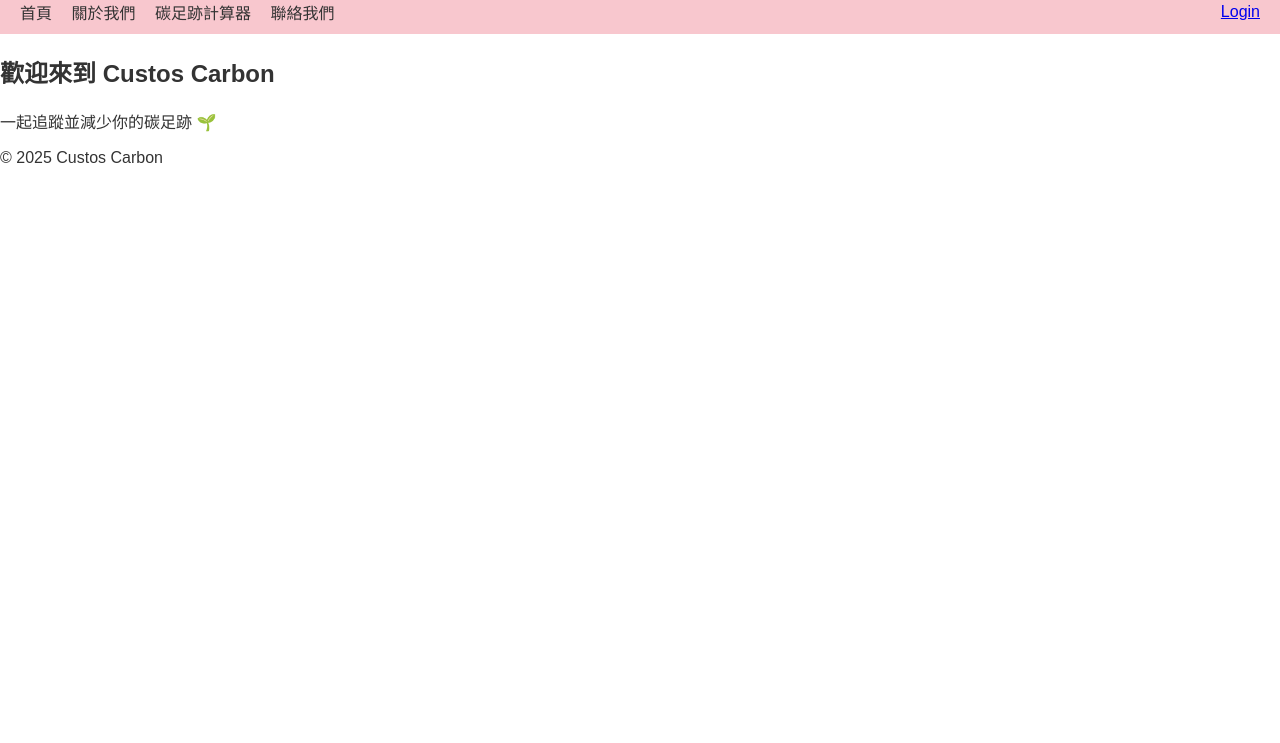
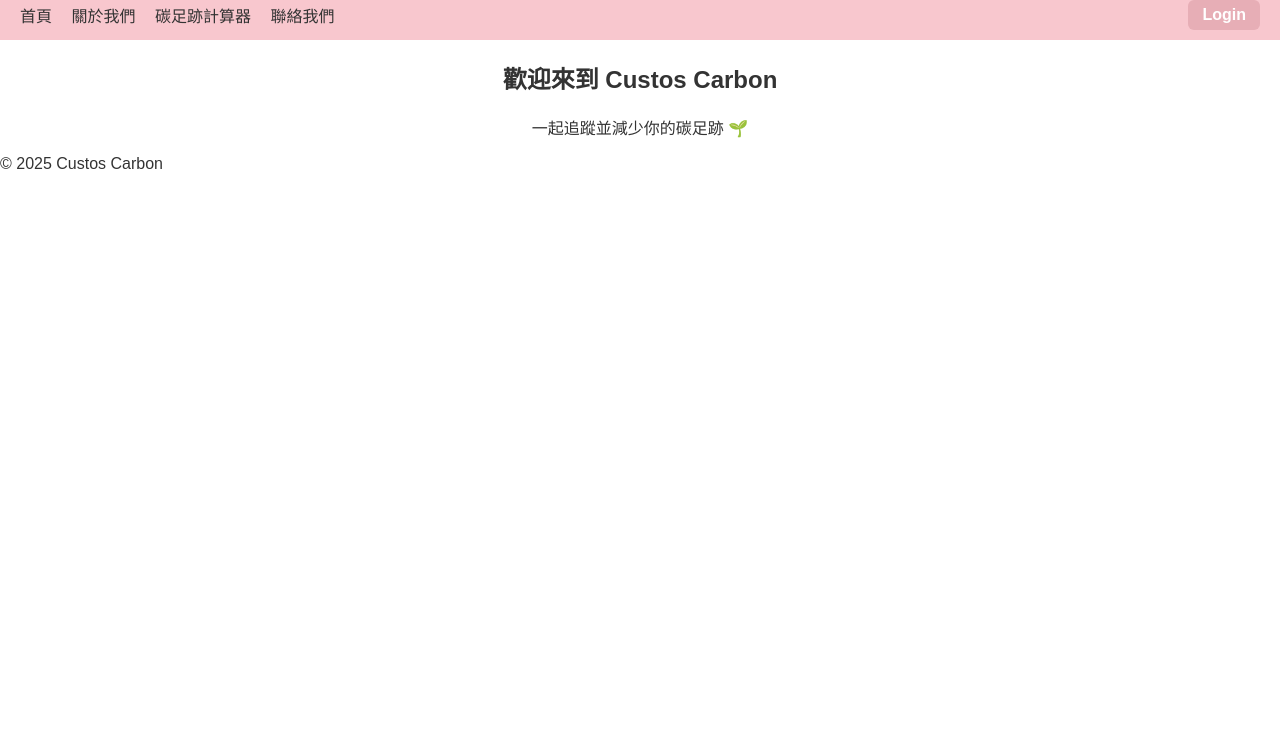
Before and after one commit to Bella0519/custo, a plain HTML site: page index.html in a window 1280 px wide. Shown: the part 57-800 px from the top of the page. Drawn offline with Linux system fonts and the light colour scheme.

Commit message:
Update style.css

```diff
--- a/style.css
+++ b/style.css
@@ -16,7 +16,7 @@ header h1 {
   margin: 0;
 }
 
-/* 導覽列排版：左右分開 */
+/* 導覽列：左右分開 */
 .main-nav {
   display: flex;
   justify-content: space-between;
@@ -31,4 +31,43 @@ header h1 {
   font-weight: 500;
 }
 
-.nav-links a
+.nav-links a:hover {
+  text-decoration: underline;
+}
+
+/* Login 按鈕 */
+.nav-login {
+  display: flex;
+  align-items: center;
+  gap: 10px;
+}
+
+.nav-login .login-btn {
+  background-color: #e7aeb6;
+  color: white;
+  padding: 6px 14px;
+  border-radius: 6px;
+  text-decoration: none;
+  font-weight: bold;
+  transition: background 0.3s ease;
+}
+
+.nav-login .login-btn:hover {
+  background-color: #e2919b;
+}
+
+/* 會員中心連結 */
+.dashboard-link {
+  text-decoration: none;
+  color: #333;
+  font-weight: 500;
+}
+
+.dashboard-link:hover {
+  text-decoration: underline;
+}
+
+/* 主要內容 */
+main {
+  text-align: center;
+  padding:
```
